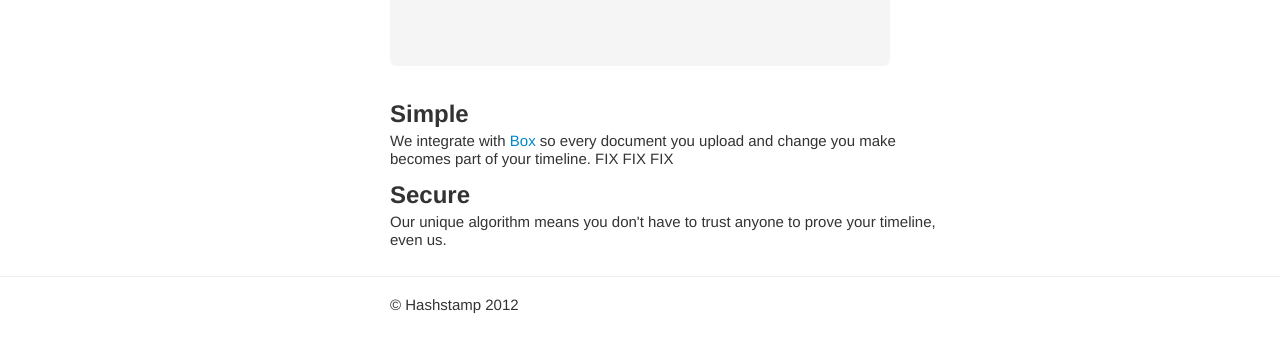
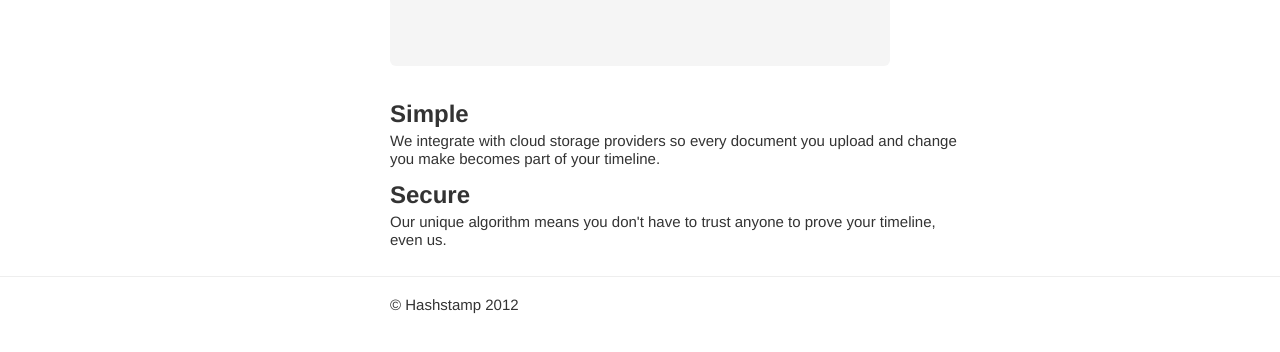
Before and after one commit to dumperator/Hashstamp-WebClient, a plain HTML site: page pub/index.html in a window 1280 px wide. Shown: the part 324-676 px from the top of the page. Drawn offline with Linux system fonts and the light colour scheme.

Commit message:
content fix

```diff
--- a/pub/index.html
+++ b/pub/index.html
@@ -75,7 +75,7 @@
       <div class="row">
         <div class="span6">
           <h2>Simple</h2>
-          <p>We integrate with <a href="http://box.com">Box</a> so every document you upload and change you make becomes part of your timeline. FIX FIX FIX</p>
+          <p>We integrate with cloud storage providers so every document you upload and change you make becomes part of your timeline.</p>
           <!--<p><a class="btn" href="#">View details &raquo;</a></p>-->
         </div>
       </div>
```
Also changed, not shown: 3 other files.
